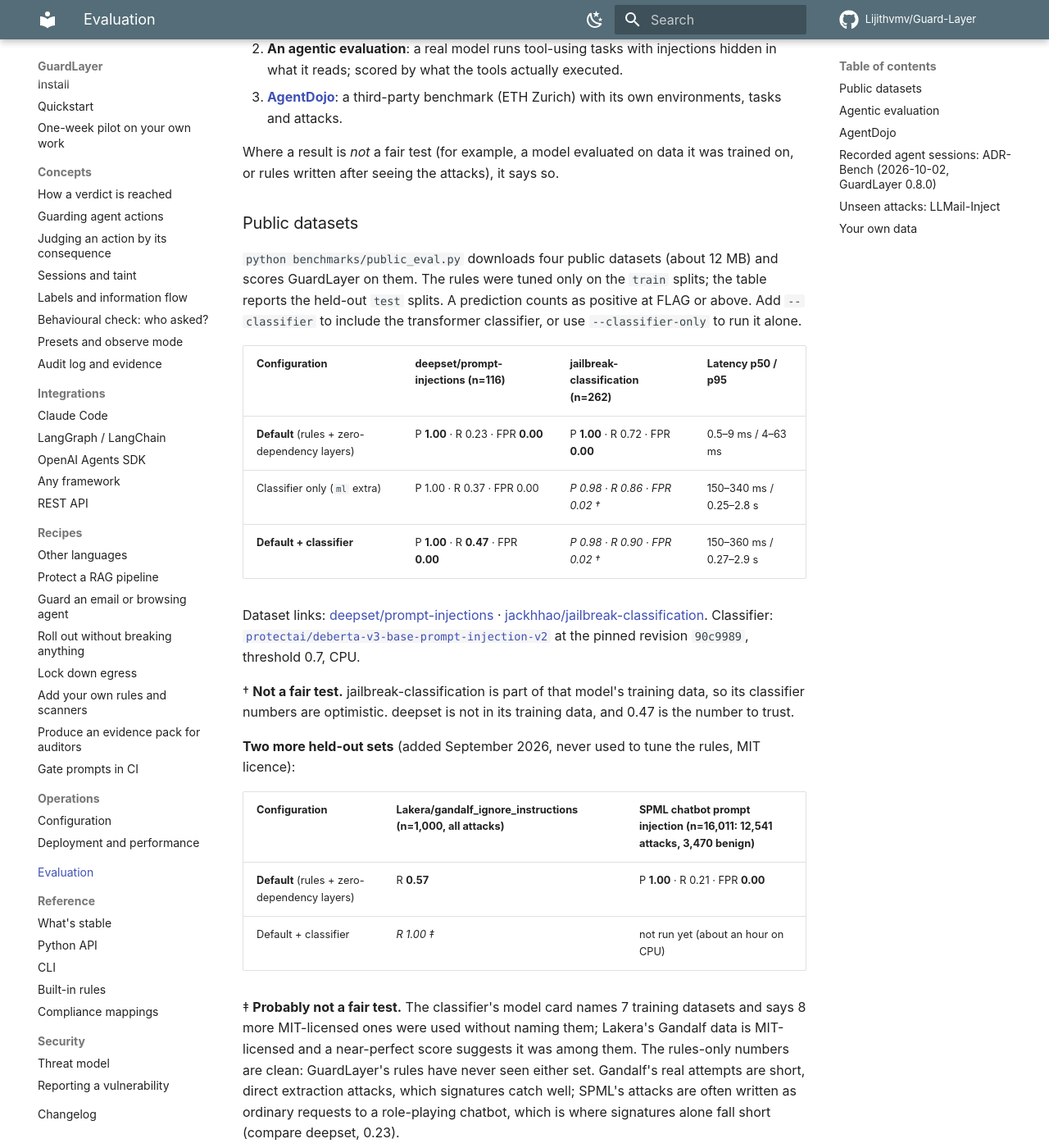
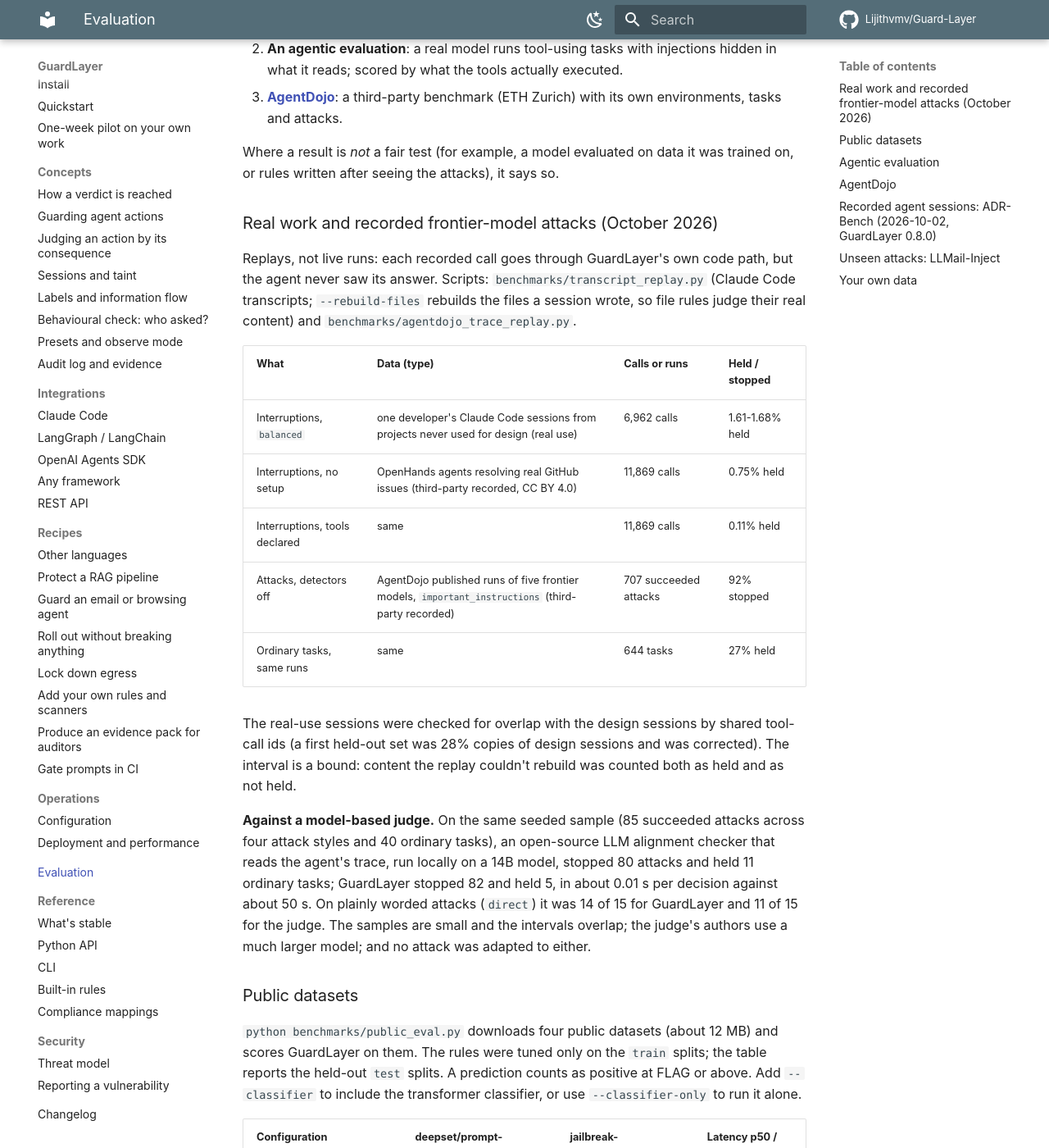
Before and after one commit to Lijithvmv/Guard-Layer, an MkDocs documentation site: the page built from docs/evaluation.md, in a window 1280 px wide and 1400 px high, scrolled down 259 px. Shown: the whole window at 82% size. Built offline with MkDocs 1.6.1 and Material for MkDocs 9.7.7, drawn with Linux system fonts in a browser that asks for light colours; comment, search, counter and statistics services are not loaded.

Commit message:
README and evaluation: what GuardLayer is now, and the October evidence
The README described the session-wide rules that were replaced. It now explains judging an action by what it would
do and what it carries, and its evidence table (weakest first, each row with its data type) adds:
- interruptions on real work: 1.6% of 6,962 calls (one developer, projects never used for design);
- on someone else's agents (OpenHands, 11,869 calls): 0.75% with no setup, 0.11% with tools declared;
- 707 succeeded attacks from five frontier models with detectors off: 92% stopped;
- plainly worded attacks: earlier defaults 10/23, now 22/23;
- against a model-based trace judge (unnamed; run locally on a 14B model): 82 vs 80 of 85 attacks, 12% vs 28% of
  ordinary tasks held, ~0.01 s vs ~50 s per decision; small samples, stated.
"Not measured yet" leads: adaptive attackers, live use beyond one pilot, teams. The balanced preset description now
matches its behaviour, and the advice to switch to it is backed by the measured figure.

Co-Authored-By: Claude Opus 5.5 <noreply@anthropic.com>

```diff
--- a/docs/evaluation.md
+++ b/docs/evaluation.md
@@ -9,6 +9,30 @@ GuardLayer is measured three ways, and every number here can be reproduced from
 
 Where a result is *not* a fair test (for example, a model evaluated on data it was trained on, or rules written after
 seeing the attacks), it says so.
+
+### Real work and recorded frontier-model attacks (October 2026)
+
+Replays, not live runs: each recorded call goes through GuardLayer's own code path, but the agent never saw its
+answer. Scripts: `benchmarks/transcript_replay.py` (Claude Code transcripts; `--rebuild-files` rebuilds the files a
+session wrote, so file rules judge their real content) and `benchmarks/agentdojo_trace_replay.py`.
+
+| What | Data (type) | Calls or runs | Held / stopped |
+|---|---|---|---|
+| Interruptions, `balanced` | one developer's Claude Code sessions from projects never used for design (real use) | 6,962 calls | 1.61-1.68% held |
+| Interruptions, no setup | OpenHands agents resolving real GitHub issues (third-party recorded, CC BY 4.0) | 11,869 calls | 0.75% held |
+| Interruptions, tools declared | same | 11,869 calls | 0.11% held |
+| Attacks, detectors off | AgentDojo published runs of five frontier models, `important_instructions` (third-party recorded) | 707 succeeded attacks | 92% stopped |
+| Ordinary tasks, same runs | same | 644 tasks | 27% held |
+
+The real-use sessions were checked for overlap with the design sessions by shared tool-call ids (a first held-out set
+was 28% copies of design sessions and was corrected). The interval is a bound: content the replay couldn't rebuild was
+counted both as held and as not held.
+
+**Against a model-based judge.** On the same seeded sample (85 succeeded attacks across four attack styles and 40
+ordinary tasks), an open-source LLM alignment checker that reads the agent's trace, run locally on a 14B model,
+stopped 80 attacks and held 11 ordinary tasks; GuardLayer stopped 82 and held 5, in about 0.01 s per decision against
+about 50 s. On plainly worded attacks (`direct`) it was 14 of 15 for GuardLayer and 11 of 15 for the judge. The samples
+are small and the intervals overlap; the judge's authors use a much larger model; and no attack was adapted to either.
 
 ### Public datasets
 
```
Also changed, not shown: README.md (+44 -24 lines), 1 other file.
